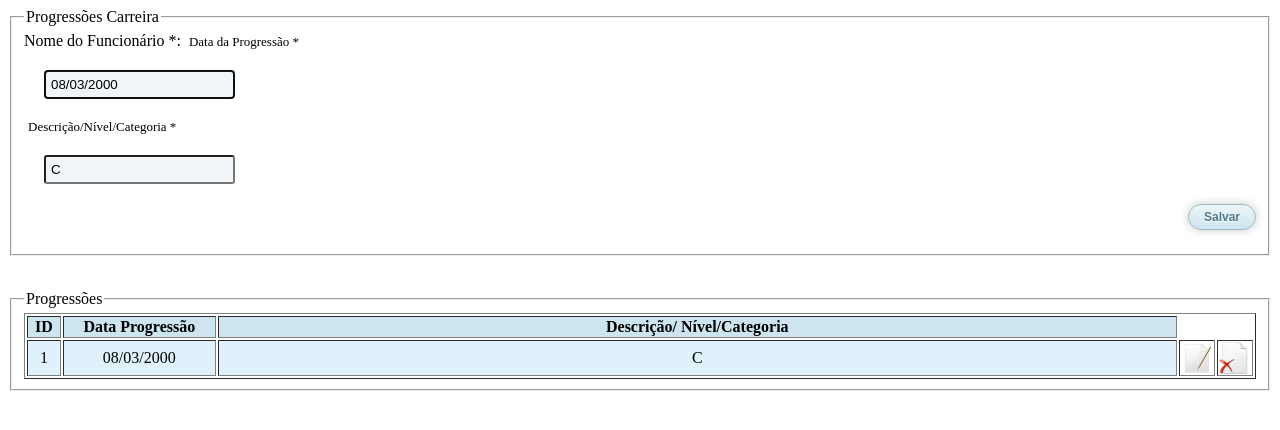
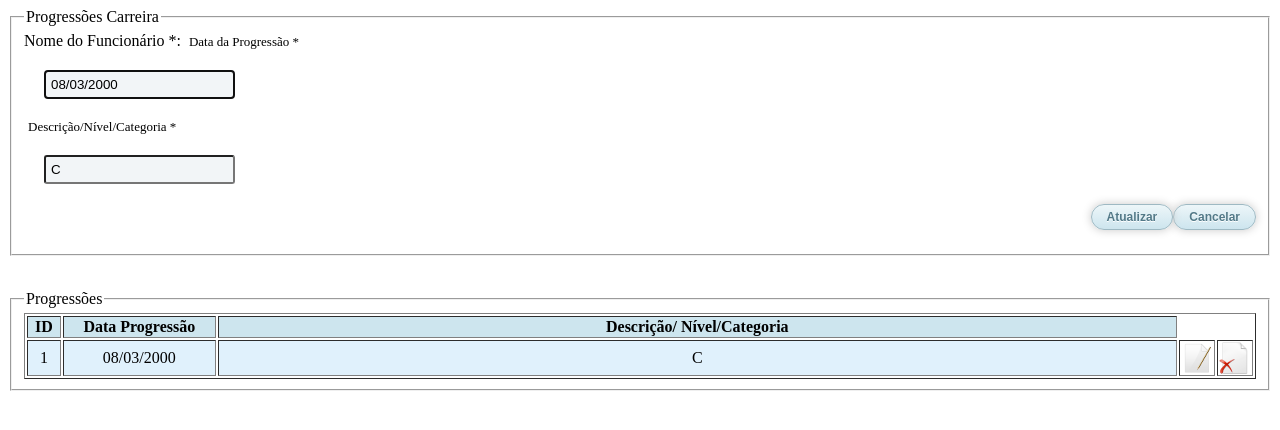
Before and after one commit to Andersonbk17/SGP, a PHP site: page /Presentation/frmEditarProgressaoCarreira.php?id=1 in a window 1280 px wide. Shown: the top 430 px of the page. Run offline with PHP 8.4, Linux system fonts and the light colour scheme; a user stored in the database is signed in; data comes from the database, SQL or seed files in the repository.

Commit message:
add botao cancelar no formulario de editar PROGRESSAO CARREIRA

```diff
--- a/estagio/Presentation/frmEditarProgressaoCarreira.php
+++ b/estagio/Presentation/frmEditarProgressaoCarreira.php
@@ -121,7 +121,20 @@ if (isset($_SESSION['idFuncionario'])) {
                 <input type="text" name="descricaoNivelCategoria" id="descricaoNivelCategoria" value="<?php echo $novo->getDescricaoNivelCategoria(); ?>" class="input-div" required="" /><br />
                 <input type='hidden' name='funcionario' id='funcionario1' value='' />
 
-                <input type="submit" id="enviar" class="botao"name="enviar" value="Salvar" />
+                  <?php
+                    if(isset($_GET['op'])){
+                        echo "<a href='main.php?pagina=frmCadastroProgressaoCarreira.php'>";
+                        echo "<input type='button'  class='botao' name='enviar' id='enviar' value='Cancelar' />";
+                        echo "</a>";
+                    }else{
+                        echo "<a href='main.php?pagina=frmDetalharFuncionario.php&idFuncionario=".$novo->getIdFuncionario()."'>";
+                        echo "<input type='button'  class='botao' name='enviar' id='enviar' value='Cancelar' />";
+                        echo "</a>";
+                            }
+                ?>
+
+
+                <input type="submit" id="enviar" class="botao"name="enviar" value="Atualizar" />
 
 
             </fieldset>
```
